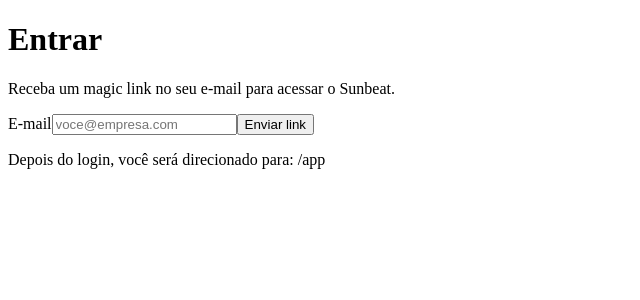
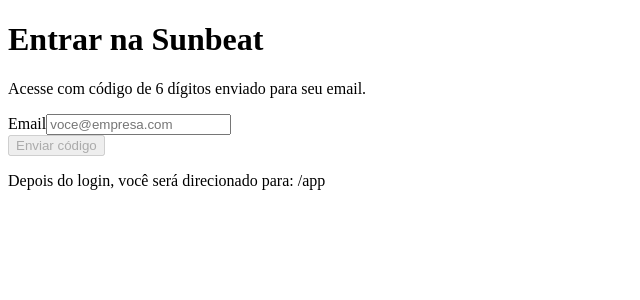
Before and after one commit to sunbeatmusicalform/sunbeat-frontend, a Next.js app: page /login in a window 1280 px wide. Shown: the top 300 px of the page, without its empty margins (0-640 px from the left). Built offline with nearby package versions, Linux system fonts and the light colour scheme; no server answers.

Commit message:
switch login to email otp

```diff
--- a/app/login/page.tsx
+++ b/app/login/page.tsx
@@ -1,82 +1,214 @@
 "use client";
 
 import { useMemo, useState } from "react";
-import { useSearchParams } from "next/navigation";
+import { useRouter, useSearchParams } from "next/navigation";
 import { createSupabaseBrowser } from "@/lib/supabase/browser";
 
 export default function LoginPage() {
+  const router = useRouter();
+  const searchParams = useSearchParams();
   const supabase = useMemo(() => createSupabaseBrowser(), []);
-  const sp = useSearchParams();
 
-  const next = sp.get("next") || "/app";
+  const next = searchParams.get("next") || "/app";
 
+  const [step, setStep] = useState<"email" | "otp">("email");
   const [email, setEmail] = useState("");
-  const [sent, setSent] = useState(false);
-  const [loading, setLoading] = useState(false);
+  const [token, setToken] = useState("");
+
+  const [sending, setSending] = useState(false);
+  const [verifying, setVerifying] = useState(false);
+  const [msg, setMsg] = useState<string | null>(null);
   const [err, setErr] = useState<string | null>(null);
 
-  async function onSubmit(e: React.FormEvent) {
+  async function handleSendCode(e: React.FormEvent) {
     e.preventDefault();
-    setLoading(true);
+    setSending(true);
     setErr(null);
+    setMsg(null);
 
-    const redirectTo = `${window.location.origin}/auth/callback?next=${encodeURIComponent(
-      next
-    )}`;
+    try {
+      const cleanEmail = email.trim().toLowerCase();
 
       const { error } = await supabase.auth.signInWithOtp({
-      email: email.trim().toLowerCase(),
-      options: { emailRedirectTo: redirectTo },
+        email: cleanEmail,
+        options: {
+          shouldCreateUser: true,
+          emailRedirectTo: undefined,
+        },
       });
 
-    setLoading(false);
+      if (error) {
+        setErr(error.message);
+        return;
+      }
 
-    if (error) setErr(error.message);
-    else setSent(true);
+      setEmail(cleanEmail);
+      setStep("otp");
+      setMsg("Código enviado. Confira sua caixa de entrada e spam.");
+    } catch (error) {
+      setErr("Não foi possível enviar o código agora.");
+    } finally {
+      setSending(false);
+    }
+  }
+
+  async function handleVerifyCode(e: React.FormEvent) {
+    e.preventDefault();
+    setVerifying(true);
+    setErr(null);
+    setMsg(null);
+
+    try {
+      const cleanToken = token.replace(/\D/g, "");
+
+      if (cleanToken.length !== 6) {
+        setErr("Digite o código de 6 dígitos.");
+        return;
+      }
+
+      const { error } = await supabase.auth.verifyOtp({
+        email,
+        token: cleanToken,
+        type: "email",
+      });
+
+      if (error) {
+        setErr(error.message);
+        return;
+      }
+
+      router.replace(next);
+      router.refresh();
+    } catch (error) {
+      setErr("Não foi possível validar o código.");
+    } finally {
+      setVerifying(false);
+    }
+  }
+
+  async function handleResendCode() {
+    setSending(true);
+    setErr(null);
+    setMsg(null);
+
+    try {
+      const { error } = await supabase.auth.signInWithOtp({
+        email,
+        options: {
+          shouldCreateUser: true,
+          emailRedirectTo: undefined,
+        },
+      });
+
+      if (error) {
+        setErr(error.message);
+        return;
+      }
+
+      setMsg("Novo código enviado.");
+    } catch (error) {
+      setErr("Não foi possível reenviar o código.");
+    } finally {
+      setSending(false);
+    }
   }
 
   return (
-    <div className="min-h-screen flex items-center justify-center px-6">
-      <div className="w-full max-w-md rounded-2xl border border-white/10 bg-black/30 p-6">
-        <h1 className="text-2xl font-semibold">Entrar</h1>
-        <p className="mt-2 text-white/70 text-sm">
-          Receba um magic link no seu e-mail para acessar o Sunbeat.
+    <div className="min-h-screen bg-neutral-950 text-white">
+      <div className="mx-auto flex min-h-screen max-w-md items-center px-6">
+        <div className="w-full rounded-2xl border border-white/10 bg-white/5 p-6 shadow-2xl">
+          <h1 className="text-2xl font-semibold">Entrar na Sunbeat</h1>
+          <p className="mt-2 text-sm text-white/60">
+            Acesse com código de 6 dígitos enviado para seu email.
           </p>
 
-        <form onSubmit={onSubmit} className="mt-6 space-y-3">
-          <label className="block text-sm text-white/70">E-mail</label>
+          {step === "email" ? (
+            <form onSubmit={handleSendCode} className="mt-6 space-y-4">
+              <div>
+                <label className="mb-2 block text-sm text-white/80">Email</label>
                 <input
                   type="email"
-            required
                   value={email}
                   onChange={(e) => setEmail(e.target.value)}
                   placeholder="voce@empresa.com"
-            className="w-full rounded-xl border border-white/10 bg-black/40 px-4 py-3 outline-none"
+                  autoComplete="email"
+                  required
+                  className="w-full rounded-xl border border-white/10 bg-black/20 px-4 py-3 text-white outline-none placeholder:text-white/30"
                 />
+              </div>
 
               <button
                 type="submit"
-            disabled={loading || sent}
-            className="w-full rounded-xl bg-white text-black px-4 py-3 font-medium disabled:opacity-60"
+                disabled={sending || !email.trim()}
+                className="w-full rounded-xl bg-white px-4 py-3 font-medium text-black disabled:opacity-60"
               >
-            {sent ? "Link enviado ✅" : loading ? "Enviando..." : "Enviar link"}
+                {sending ? "Enviando..." : "Enviar código"}
+              </button>
+            </form>
+          ) : (
+            <form onSubmit={handleVerifyCode} className="mt-6 space-y-4">
+              <div className="rounded-xl border border-white/10 bg-black/20 p-3 text-sm text-white/70">
+                Código enviado para <span className="font-medium text-white">{email}</span>
+              </div>
+
+              <div>
+                <label className="mb-2 block text-sm text-white/80">Código</label>
+                <input
+                  type="text"
+                  inputMode="numeric"
+                  pattern="[0-9]*"
+                  maxLength={6}
+                  value={token}
+                  onChange={(e) => setToken(e.target.value.replace(/\D/g, "").slice(0, 6))}
+                  placeholder="123456"
+                  autoComplete="one-time-code"
+                  required
+                  className="w-full rounded-xl border border-white/10 bg-black/20 px-4 py-3 text-center text-2xl tracking-[0.35em] text-white outline-none placeholder:text-white/20"
+                />
+              </div>
+
+              <button
+                type="submit"
+                disabled={verifying || token.length !== 6}
+                className="w-full rounded-xl bg-white px-4 py-3 font-medium text-black disabled:opacity-60"
+              >
+                {verifying ? "Validando..." : "Entrar"}
               </button>
 
-          <p className="text-xs text-white/50">
-            Depois do login, você será direcionado para: <span className="font-mono">{next}</span>
+              <div className="flex items-center justify-between text-sm">
+                <button
+                  type="button"
+                  onClick={() => {
+                    setStep("email");
+                    setToken("");
+                    setMsg(null);
+                    setErr(null);
+                  }}
+                  className="text-white/70 hover:text-white"
+                >
+                  Trocar email
+                </button>
+
+                <button
+                  type="button"
+                  onClick={handleResendCode}
+                  disabled={sending}
+                  className="text-white/70 hover:text-white disabled:opacity-50"
+                >
+                  {sending ? "Reenviando..." : "Reenviar código"}
+                </button>
+              </div>
+            </form>
+          )}
+
+          {err && <p className="mt-4 text-sm text-red-300">{err}</p>}
+          {msg && <p className="mt-4 text-sm text-green-300">{msg}</p>}
+
+          <p className="mt-6 text-xs text-white/40">
+            Depois do login, você será direcionado para:{" "}
+            <span className="font-mono text-white/60">{next}</span>
           </p>
-
-          {err && (
-            <p className="text-sm text-red-300">
-              {err}
-            </p>
-          )}
-          {sent && !err && (
-            <p className="text-sm text-green-200">
-              Confira sua caixa de entrada (e spam). Se o link expirar, é só pedir outro.
-            </p>
-          )}
-        </form>
+        </div>
       </div>
     </div>
   );
--- a/lib/supabase/browser.ts
+++ b/lib/supabase/browser.ts
@@ -1,7 +1,8 @@
 import { createBrowserClient } from "@supabase/ssr";
 
 export function createSupabaseBrowser() {
-  const url = process.env.NEXT_PUBLIC_SUPABASE_URL!;
-  const anon = process.env.NEXT_PUBLIC_SUPABASE_ANON_KEY!;
-  return createBrowserClient(url, anon);
+  return createBrowserClient(
+    process.env.NEXT_PUBLIC_SUPABASE_URL!,
+    process.env.NEXT_PUBLIC_SUPABASE_ANON_KEY!,
+  );
 }
```
Lines whose indentation alone changed are shown as unchanged.
